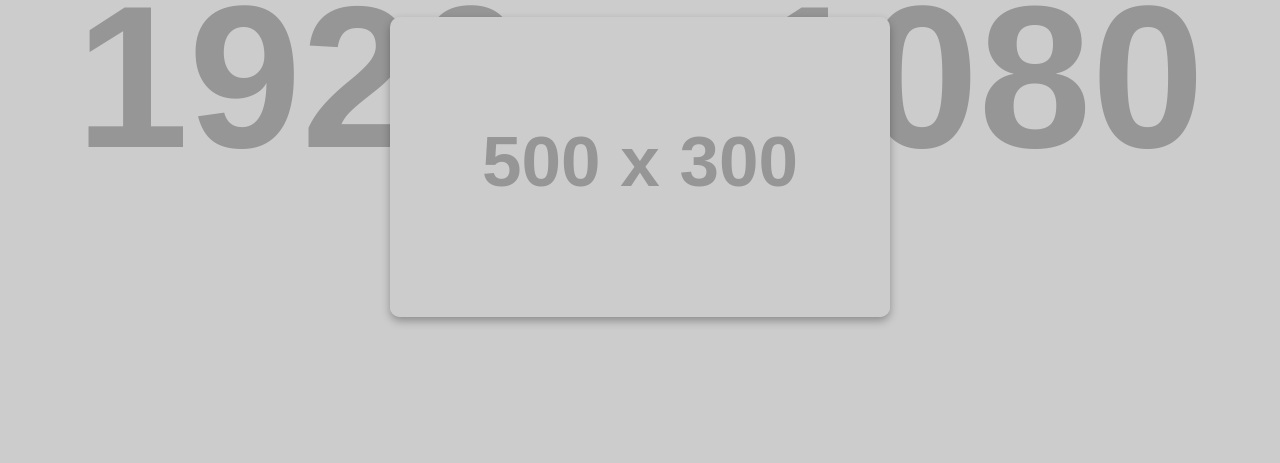
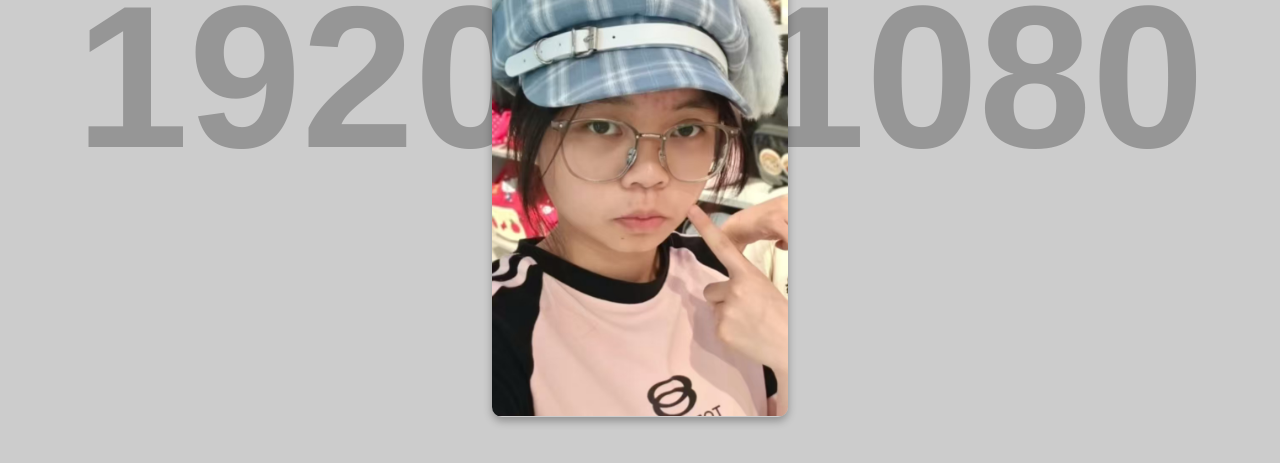
Before and after one commit to Yun-HeShan/re01-one, a plain HTML site: page index1.html in a window 1280 px wide. Shown: the part 307-770 px from the top of the page. Drawn offline with Linux system fonts and the light colour scheme; placeholder pictures from the web are drawn by us.

Commit message:
Update index1.html

```diff
--- a/index1.html
+++ b/index1.html
@@ -3,7 +3,7 @@
 <head>
     <meta charset="UTF-8">
     <meta name="viewport" content="width=device-width, initial-scale=1.0">
-    <title>傻子图片展示</title>
+    <title>图片展示</title>
     <style>
         body {
             margin: 0;
@@ -33,9 +33,9 @@
             margin-bottom: 20px;
         }
         .image {
-            width: 500px; /* 设置宽度为500px */
-            height: auto; /* 高度按比例缩放 */
-            object-fit: cover;
+            height: 500px;
+            width: auto;
+            object-fit: contain;
             border-radius: 10px;
             box-shadow: 0 4px 8px rgba(0, 0, 0, 0.3);
         }
@@ -45,7 +45,7 @@
     <div class="container">
         <div class="text">这个人是傻子</div>
         <div class="arrow">↓</div>
-        <img src="https://via.placeholder.com/500x300" alt="傻子图片" class="image">
+        <img src="images/weixintupian.jpg" alt="图片" class="image">
     </div>
 </body>
 </html>
```
